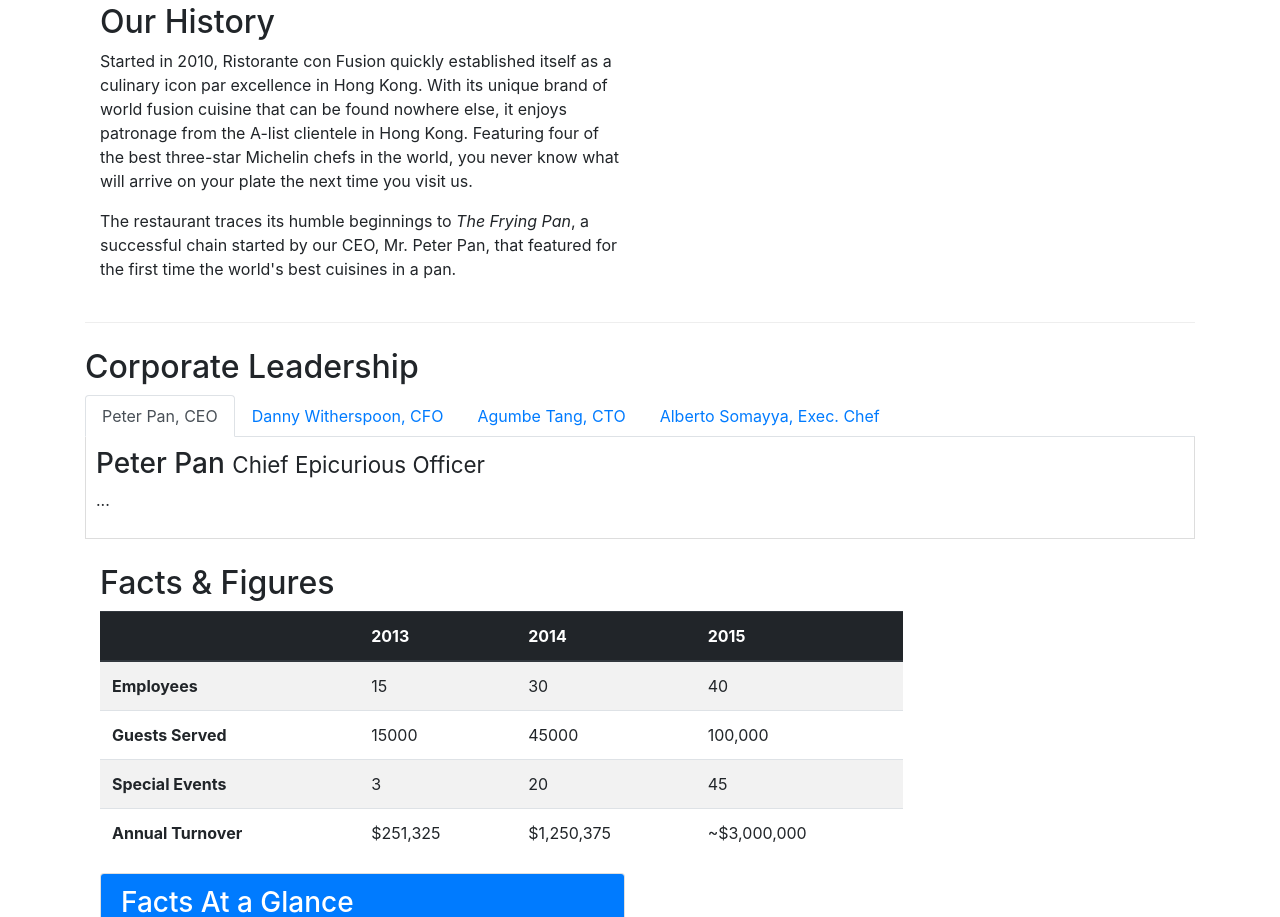
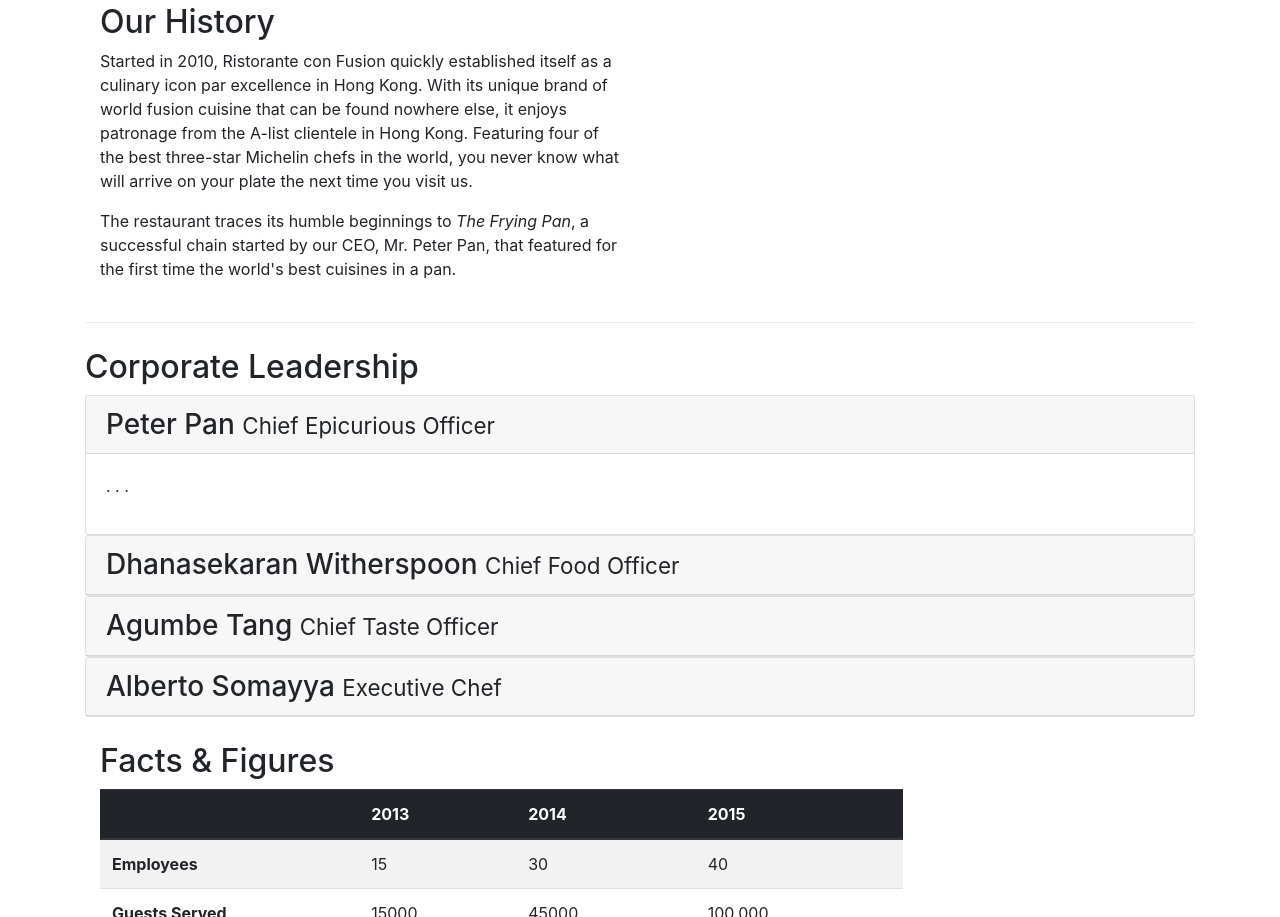
Before and after one commit to meitr71/ex-07-13, a website: page aboutus.html in a window 1280 px wide. Shown: the part 440-1357 px from the top of the page. Drawn offline with nearby package versions, Linux system fonts and the light colour scheme.

Commit message:
Accordion

```diff
--- a/aboutus.html
+++ b/aboutus.html
@@ -83,36 +83,68 @@
         <div>
           <h2>Corporate Leadership</h2>
 <!-- ///////////////// -->
+<div id="accordion">
+  <div class="card">
+    <div class="card-header" role="tab" id="peterhead">
+    <h3 class="mb-0">
+        <a data-toggle="collapse" data-target="#peter">
+        Peter Pan <small>Chief Epicurious Officer</small>
+        </a>
+    </h3>
+    </div>
+    <div class="collapse show" id="peter" data-parent="#accordion">
+        <div class="card-body">
+            <p class="d-none d-sm-block">. . .</p>
+        </div>
+    </div>
+</div>
 
-<ul class="nav nav-tabs">
-  <li class="nav-item">
-    <a class="nav-link active" href="#peter"
-      role="tab" data-toggle="tab">Peter Pan, CEO</a>
-  </li>
-  <li class="nav-item">
-    <a class="nav-link" href="#danny" role="tab"
-      data-toggle="tab">Danny Witherspoon, CFO</a>
-  </li>
-  <li class="nav-item">
-    <a class="nav-link" href="#agumbe"role="tab"
-      data-toggle="tab">Agumbe Tang, CTO</a>
-  </li>
-  <li class="nav-item">
-    <a class="nav-link" href="#alberto" role="tab"
-      data-toggle="tab">Alberto Somayya, Exec. Chef</a>
-  </li>
-</ul>
-
-<!-- //////////////////// -->
-
-
-<div class="tab-content">
-  <div role="tabpanel" class="tab-pane fade show active" id="peter">
-    <h3>Peter Pan <small>Chief Epicurious Officer</small></h3>
-     <p> ... </p>
+<div class="card">
+        <div class="card-header" role="tab" id="dannyhead">
+        <h3 class="mb-0">
+            <a class="collapsed" data-toggle="collapse" data-target="#danny">
+            Dhanasekaran Witherspoon <small>Chief Food Officer</small>
+            </a>
+        </h3>
+    </div>
+    <div class="collapse" id="danny" data-parent="#accordion">
+        <div class="card-body">
+            <p class="d-none d-sm-block">. . .</em></p>
+        </div>
+    </div>
+</div>
+<div class="card">
+        <div class="card-header" role="tab" id="agumbehead">
+        <h3 class="mb-0">
+            <a class="collapsed" data-toggle="collapse" data-target="#agumbe">
+            Agumbe Tang <small>Chief Taste Officer</small>
+            </a>
+        </h3>
+    </div>
+    <div class="collapse" id="agumbe" data-parent="#accordion">
+        <div class="card-body">
+            <p class="d-none d-sm-block">. . .</p>
+        </div>
+    </div>
+</div>
+<div class="card">
+        <div class="card-header" role="tab" id="albertohead">
+        <h3 class="mb-0">
+            <a class="collapsed" data-toggle="collapse" data-target="#alberto">
+            Alberto Somayya <small>Executive Chef</small>
+            </a>
+        </h3>
+    </div>
+    <div class="collapse" id="alberto" data-parent="#accordion">
+        <div class="card-body">
+            <p class="d-none d-sm-block">. . .</em></p>
+        </div>
+    </div>
 </div>
 
 </div>
+
+
 
 
           <div class="row row-content">
```
